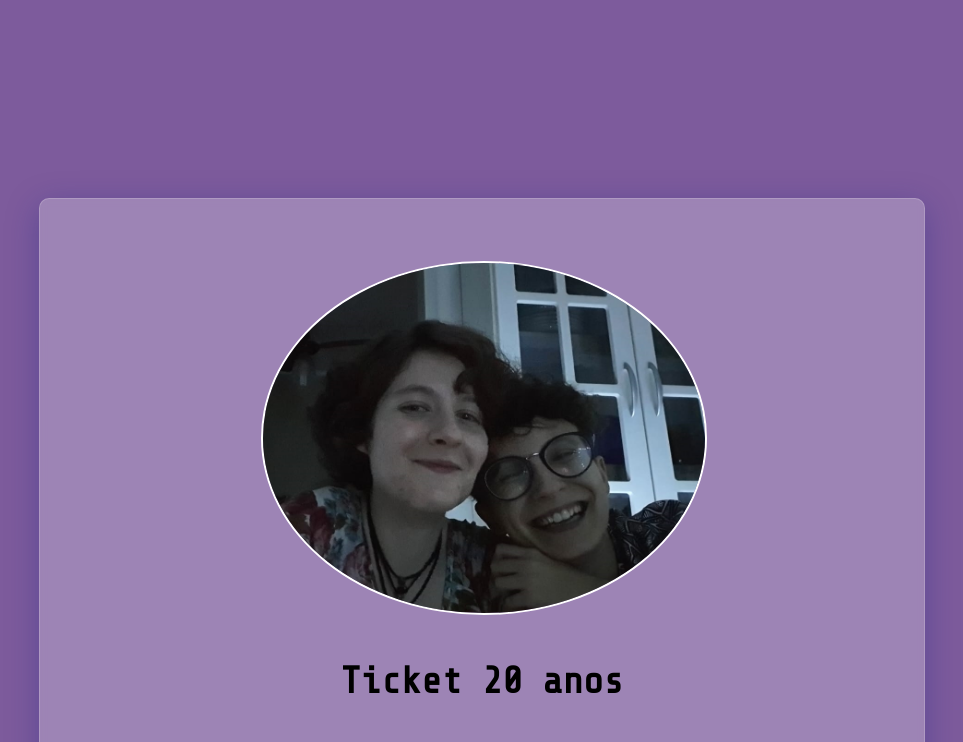
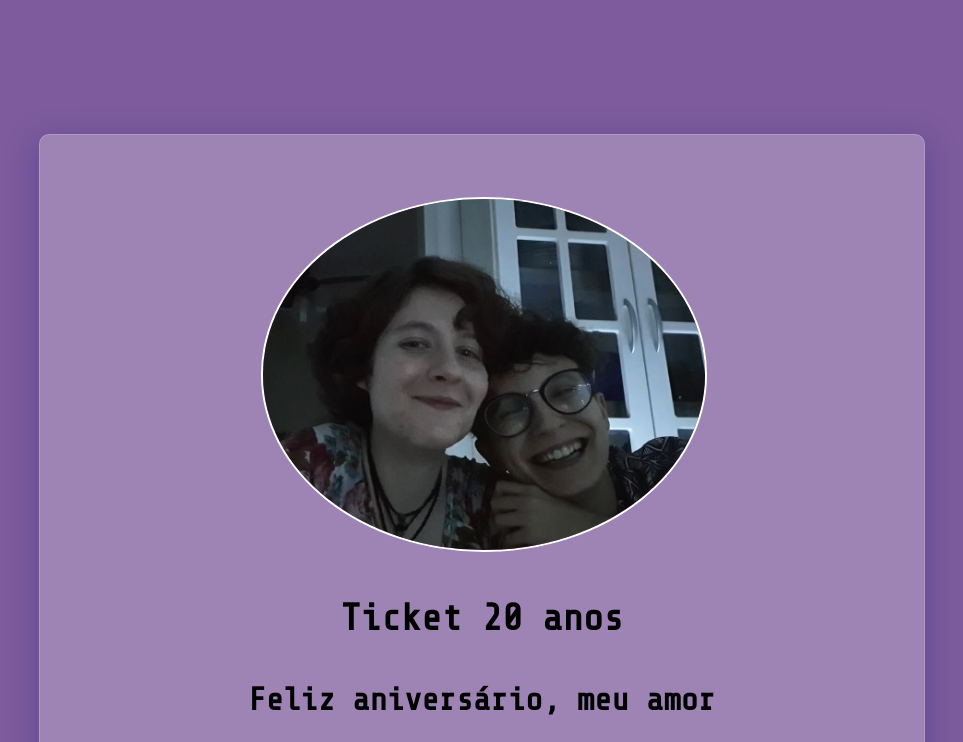
Before and after one commit to giftforu/giftforu.io, a plain HTML site: page index.html in a window 1280 px wide. Shown: the part 460-1202 px from the top of the page, without its empty margins (158-1121 px from the left). Drawn offline with nearby package versions, Linux system fonts and the light colour scheme.

Commit message:
Update style.css

```diff
--- a/style.css
+++ b/style.css
@@ -17,7 +17,7 @@ body{
     border: 1px solid rgba( 255, 255, 255, 0.18 );
     width: 70%;
     height: 95vw;
-    margin-top: 50%;
+    margin-top: 45%;
 }
 
 .content h3, h4{
```
